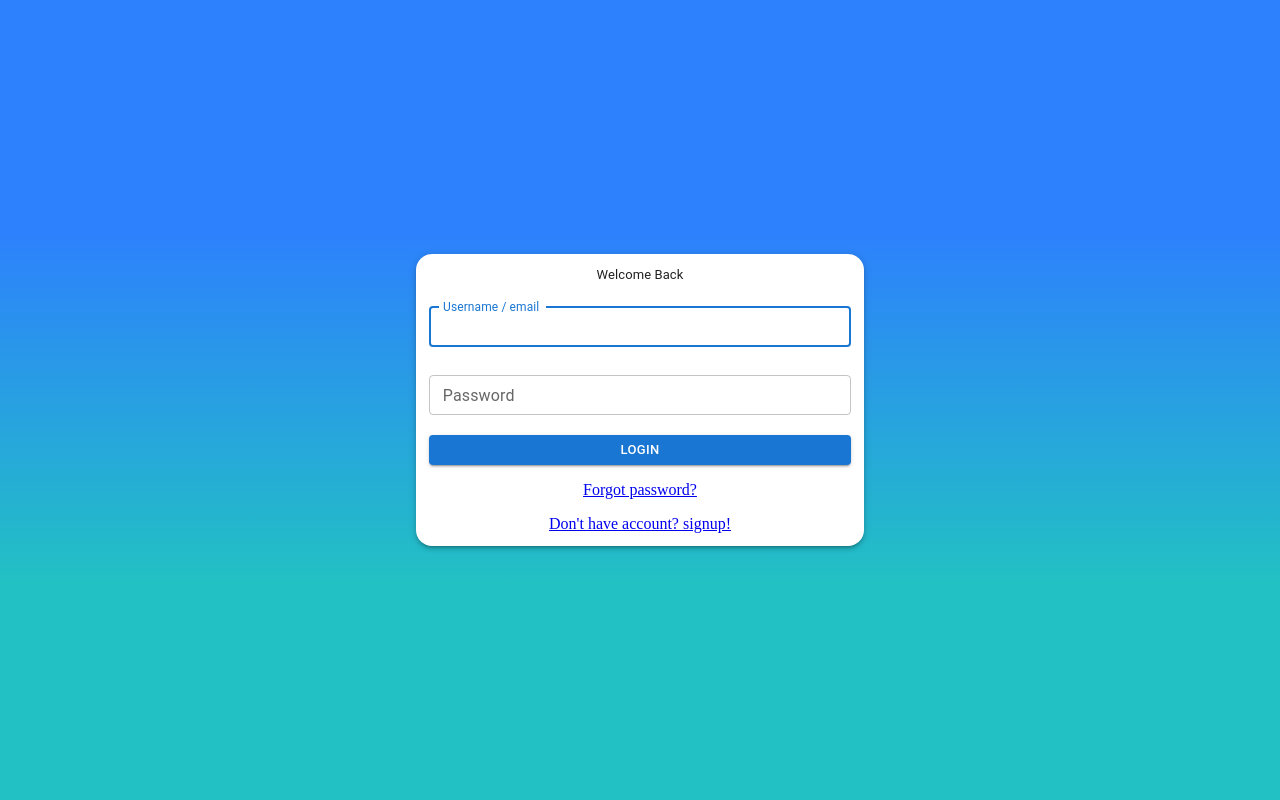
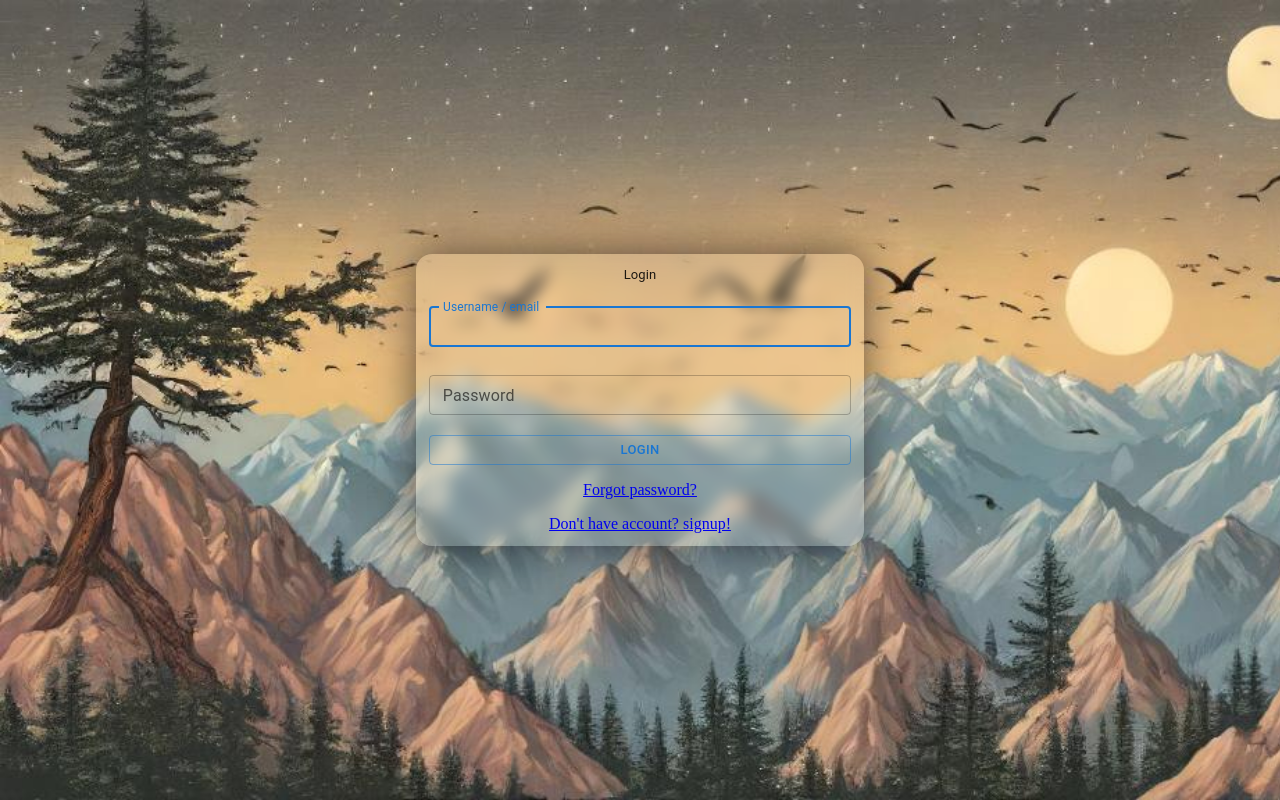
Before and after one commit to prakashmishra1234/Mern_Project, a React (Create React App) app in the folder client/: page /login in a window 1280 px wide. Built offline with nearby package versions, Linux system fonts and the light colour scheme.

Commit message:
Added background image in login page

```diff
--- a/client/src/pages/auth/Login.tsx
+++ b/client/src/pages/auth/Login.tsx
@@ -7,6 +7,7 @@ import { useFormik } from "formik";
 import { AuthLogin, LoginValidator } from "../../type/AuthType";
 import { AuthContext } from "../../Store";
 import { Paper, TextField, Typography } from "@mui/material";
+import backgorundImageForAuthComp from "../../assets/backgorundImageForAuthComp.jpeg";
 
 const Login: React.FC = () => {
   const context = React.useContext(AuthContext);
@@ -30,8 +31,9 @@ const Login: React.FC = () => {
         display: "flex",
         justifyContent: "center",
         alignItems: "center",
-        background:
-          " linear-gradient(0deg, rgba(34,193,195,1) 27%, rgba(45,129,253,1) 71%)",
+        backgroundImage: `url(${backgorundImageForAuthComp})`,
+        backgroundRepeat: "no-repeat",
+        backgroundSize: "cover",
       }}
     >
       <Box
@@ -41,11 +43,20 @@ const Login: React.FC = () => {
         m={3}
         width={{ sm: "45%", md: "35%", xs: "100%" }}
       >
-        <Paper elevation={3} sx={{ padding: "0.8rem", borderRadius: "1rem" }}>
+        <Paper
+          elevation={3}
+          sx={{
+            padding: "0.8rem",
+            borderRadius: "1rem",
+            boxShadow: "0 0 40px rgba(8,7,16,0.6)",
+            backdropFilter: "blur(8px)",
+            backgroundColor: "rgba(255,255,255,0.13)",
+          }}
+        >
           <Grid container spacing={2}>
             <Grid item xs={12}>
               <Typography variant="h4" fontSize={"small"} textAlign={"center"}>
-                Welcome Back
+                Login
               </Typography>
             </Grid>
             <Grid item xs={12}>
@@ -96,7 +107,7 @@ const Login: React.FC = () => {
                 type="submit"
                 fullWidth
                 size="small"
-                variant="contained"
+                variant="outlined"
               >
                 Login
               </Button>
```
Also changed, not shown: client/src/assets/backgorundImageForAuthComp.jpeg (added).
